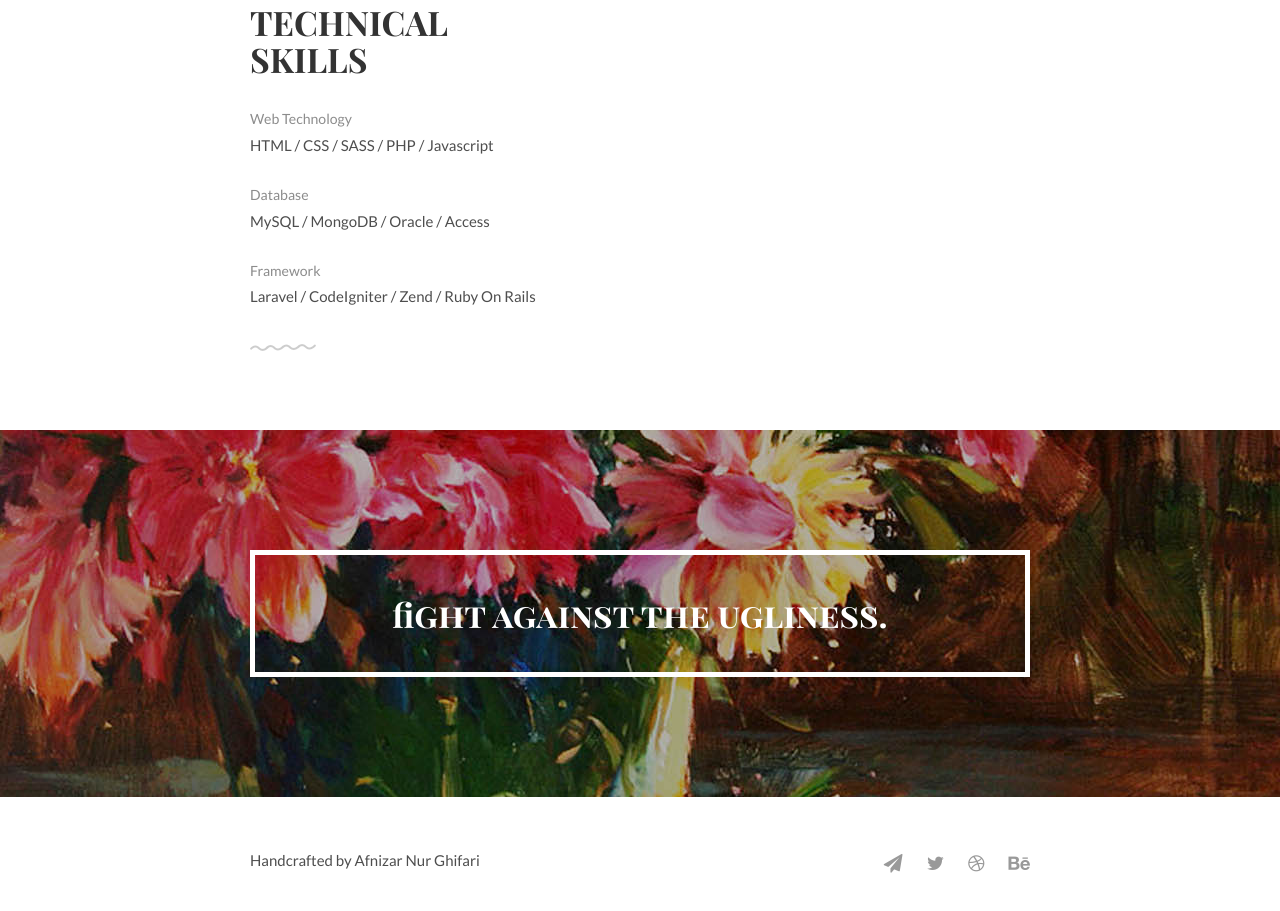
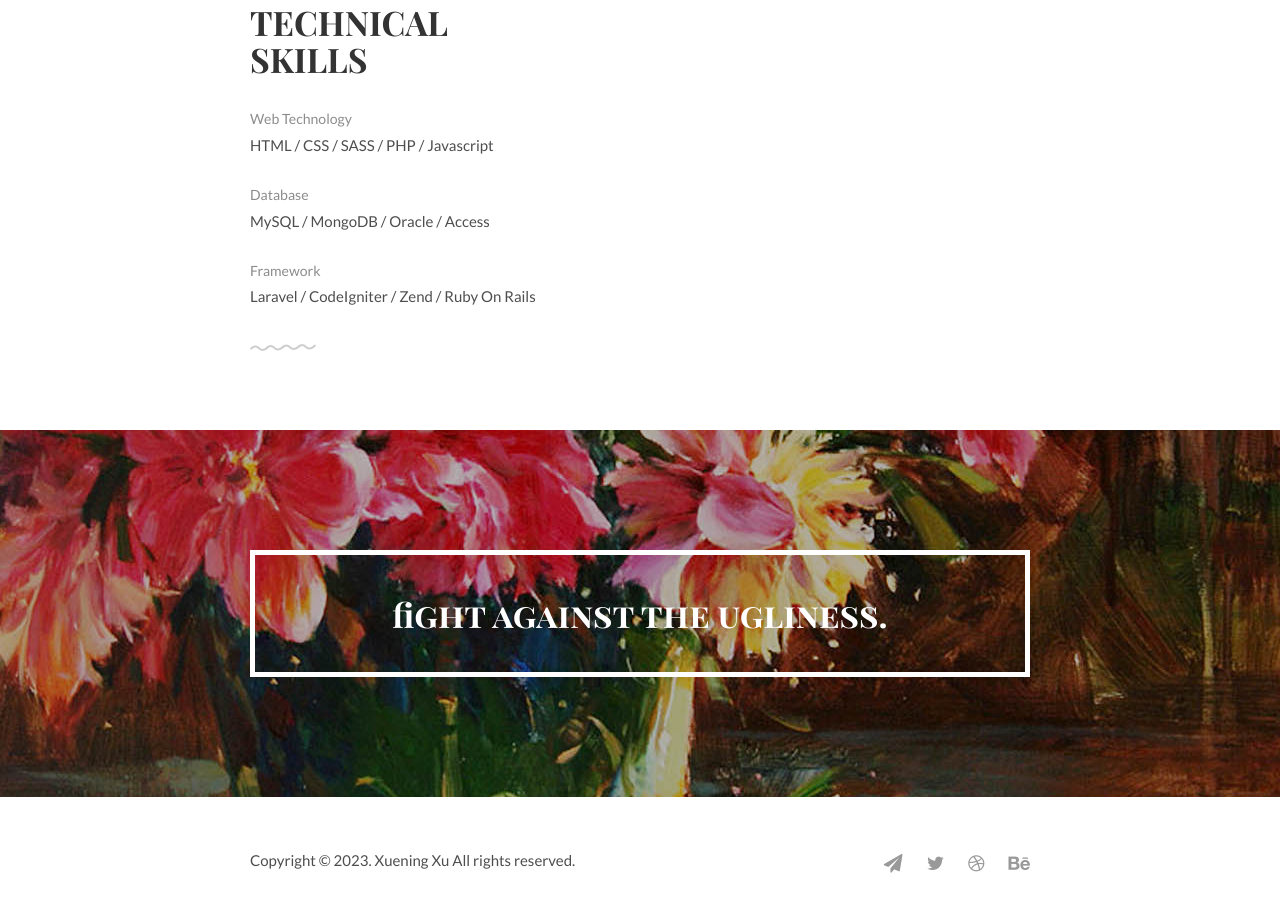
Before and after one commit to XueningXu/xueningxu-profile, a plain HTML site: page index.html in a window 1280 px wide. Shown: the part 1504-2415 px from the top of the page. Drawn offline with Linux system fonts and the light colour scheme.

Commit message:
Update index.html

```diff
--- a/index.html
+++ b/index.html
@@ -132,7 +132,7 @@
 		<div class="container">
 			<div class="units-row">
 			    <div class="unit-50">
-			    	<p>Handcrafted by Afnizar Nur Ghifari</p>
+			    	<p>Copyright © 2023. Xuening Xu All rights reserved.</p>
 			    </div>
 			    <div class="unit-50">
 					<ul class="social list-flat right">
```
